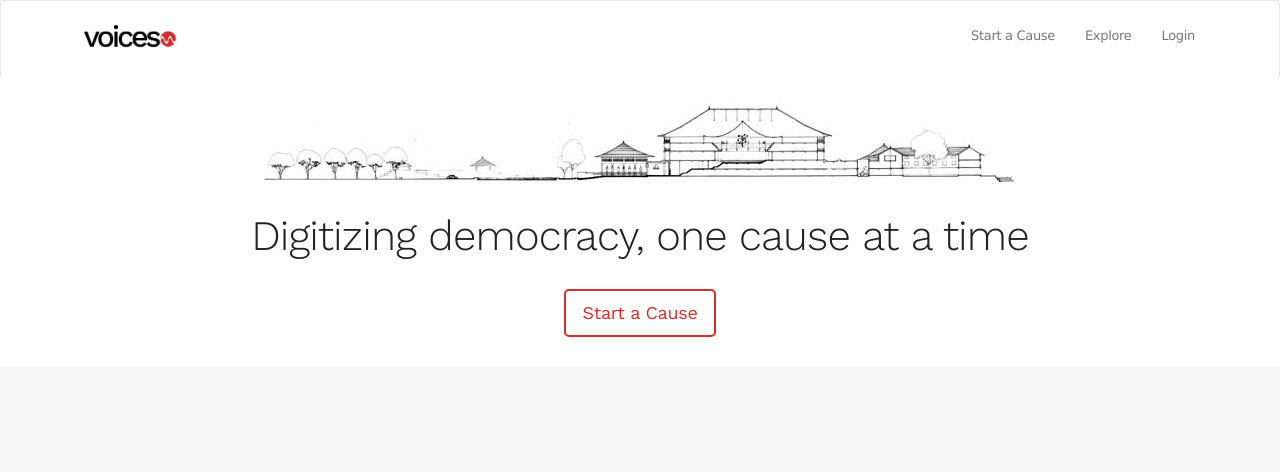
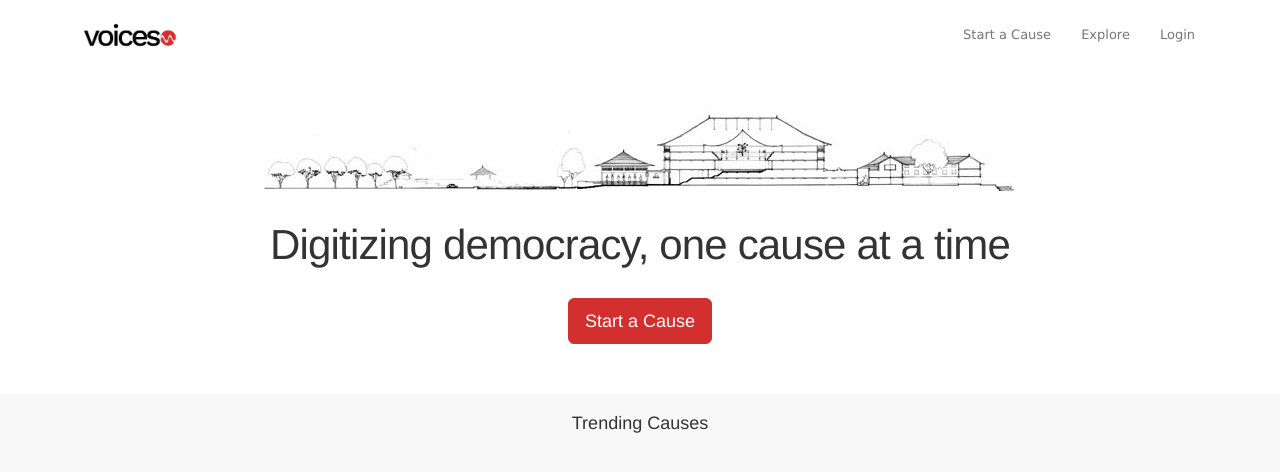
Before and after one commit to pubudu-ranasinghe/voices, a Rails app: page / in a window 1280 px wide. Shown: the top 472 px of the page. Run offline with Rails 7, Linux system fonts and the light colour scheme; data that the repository does not hold is empty; style sheets or scripts are compiled from the project's sources; parts of the project's set-up code (start-up, migrations or seed data) failed here and were passed over; some libraries are stand-ins or nearby versions.

Commit message:
change font and minor fixes

```diff
--- a/app/assets/stylesheets/application.scss
+++ b/app/assets/stylesheets/application.scss
@@ -14,6 +14,11 @@
  *= require_self
  *= require trix
  */
+
+ //overriding bootstrap font
+ $font-family-sans-serif: 'Open Sans', sans-serif;
+ $font-family-serif: 'Merriweather', serif;
+
  @import "bootstrap-sprockets";
  @import "bootstrap";
-@import "custom";
+ @import "custom";
--- a/app/assets/stylesheets/custom.scss
+++ b/app/assets/stylesheets/custom.scss
@@ -1,4 +1,5 @@
-$fonts: 'Work Sans', sans-serif;
+$font-display: 'Open Sans', sans-serif;
+$font-body: 'Merriweather', serif;
 $font-black: #222;
 $font-grey: #6C6F73;
 $red: #D32F2F;
@@ -9,19 +10,19 @@ $grey-light: #FAFAFA;
 $grey-dark: #888;
 $font-sizeaggree: 17px;
 h1, h2, h3, h4, h5, h6 {
-  font-family: $fonts;
-  font-weight: 700;
-  color: $font-black;
-  text-rendering: optimizelegibility;
+  // font-family: $font-display;
+  // font-weight: 700;
+  // color: $font-black;
+  // text-rendering: optimizelegibility;
 }
 
 p, div {
-  font-family: $fonts;
-  font-size: 16px;
-  font-weight: 300;
-  letter-spacing: -0.02em;
-  line-height: 1.6;
-  color: $font-grey;
+  // font-family: $font-body;
+  // font-size: 16px;
+  // font-weight: 300;
+  // letter-spacing: -0.02em;
+  // line-height: 1.6;
+  // color: $font-grey;
 }
 
 a {
@@ -38,7 +39,8 @@ body{
 
 .navbar-custom {
   background-color: #fff;
-  border-bottom: none;
+  border: none;
+  border-radius: 0;
   margin-bottom: -10px;
 
   .navbar-brand {
@@ -61,13 +63,13 @@ body{
     }
   }
 }
+
 .hero-banner {
-  margin-bottom: 80px;
   text-align: center;
   background-color: #fff;
   margin-top: 0px;
-  padding-top: 20px;
-  padding-bottom: 30px;
+  padding-top: 30px;
+  padding-bottom: 50px;
 
   h1 {
     font-weight: 300;
@@ -76,12 +78,14 @@ body{
     letter-spacing: -0.02em;
     margin-bottom: 20px;
   }
-
 }
 .heroimg{
   text-align: center;
-   opacity: 1;
+  opacity: 1;
+}
 
+.section-title {
+  padding: 10px 0;
 }
 .btn-line {
   border: 2px solid $red;
@@ -90,19 +94,20 @@ body{
   border-radius: 5px;
 }
 
-.btn-custom {
-  border: none;
-}
+.btn-red {
+  background-color: $red;
+  border-color: $red;
+  color: #fff;
+  transition: background-color .3s ease;
 
-.btn-red {
-  // background-color: $red;
-  // box-shadow: inset 0px -3px 0px 0px $red-dark;
-  transition: background-color .3s ease;
-}
+  &:hover, &:focus {
+    background-color: $red-light;
+    border-color: $red-light;
+  }
 
-.btn-red:hover, .btn-red:focus {
-  background-color: $red-light;
-  border-color: $red-light;
+  &:visited {
+    color: #fff;
+  }
 }
 
 .panelarea {
--- a/app/views/layouts/application.html.erb
+++ b/app/views/layouts/application.html.erb
@@ -6,7 +6,7 @@
   <%= javascript_include_tag 'application', 'data-turbolinks-track' => true %>
   <%= csrf_meta_tags %>
 
-  <link href='https://fonts.googleapis.com/css?family=Work+Sans:500,400,300' rel='stylesheet' type='text/css'>
+  <link href='https://fonts.googleapis.com/css?family=Open+Sans:300,400,700|Merriweather' rel='stylesheet' type='text/css'>
   <link rel="stylesheet" href="https://maxcdn.bootstrapcdn.com/font-awesome/4.4.0/css/font-awesome.min.css">
 </head>
 <body>
--- a/app/views/posts/index.html.erb
+++ b/app/views/posts/index.html.erb
@@ -1,24 +1,37 @@
 <p id="notice"><%= notice %></p>
+
+<div class="container-fluid">
 
   <div class="row text-center hero-banner">
     <div class="col-md-12">
       <div>
-     <%= image_tag('par.jpg', class: 'heroimg') %>
+         <%= image_tag('par.jpg', class: 'img-responsive center-block') %>
       </div>
       <h1>Digitizing democracy, one cause at a time</h1>
     </div>
     <div class="col-md-12">
-  <%= link_to 'Start a Cause', new_post_path, class: 'btn btn-primary btn-lg btn-line btn-red' %>
+      <%= link_to 'Start a Cause', new_post_path, class: 'btn btn-primary btn-lg btn-red' %>
     </div>
   </div>
-<div class = "container">
+
+</div>
+
+<div class="container">
+
+<div class="row">
+  <div class="col-md-12 text-center section-title">
+    <h4>Trending Causes</h4>
+  </div>
+</div>
+
   <% @posts.in_groups_of(3, false).each do |group| %>
     <div class = "row">
       <% group.each do |post| %>
         <div class="col-sm-6 col-md-4">
           <div class="panel panel-default">
             <div class="panel-thumbnail">
-              <%= image_tag post.cover.url(:thumb) %></div>
+              <%= image_tag post.cover.url(:thumb) %>
+            </div>
             <div class="panel-body">
               <h4 class="lead"><%= link_to post.title, post %></h4>
               <div class = "row">
@@ -27,7 +40,6 @@
                     <span class = "agdisag">
                       <%= (post.get_upvotes.size + 4) * 124 %>
                     </span>
-
                       <%= (post.get_downvotes.size + 4) * 124 %>
                   </div>
                 </div>
```
Lines whose indentation alone changed are shown as unchanged.
